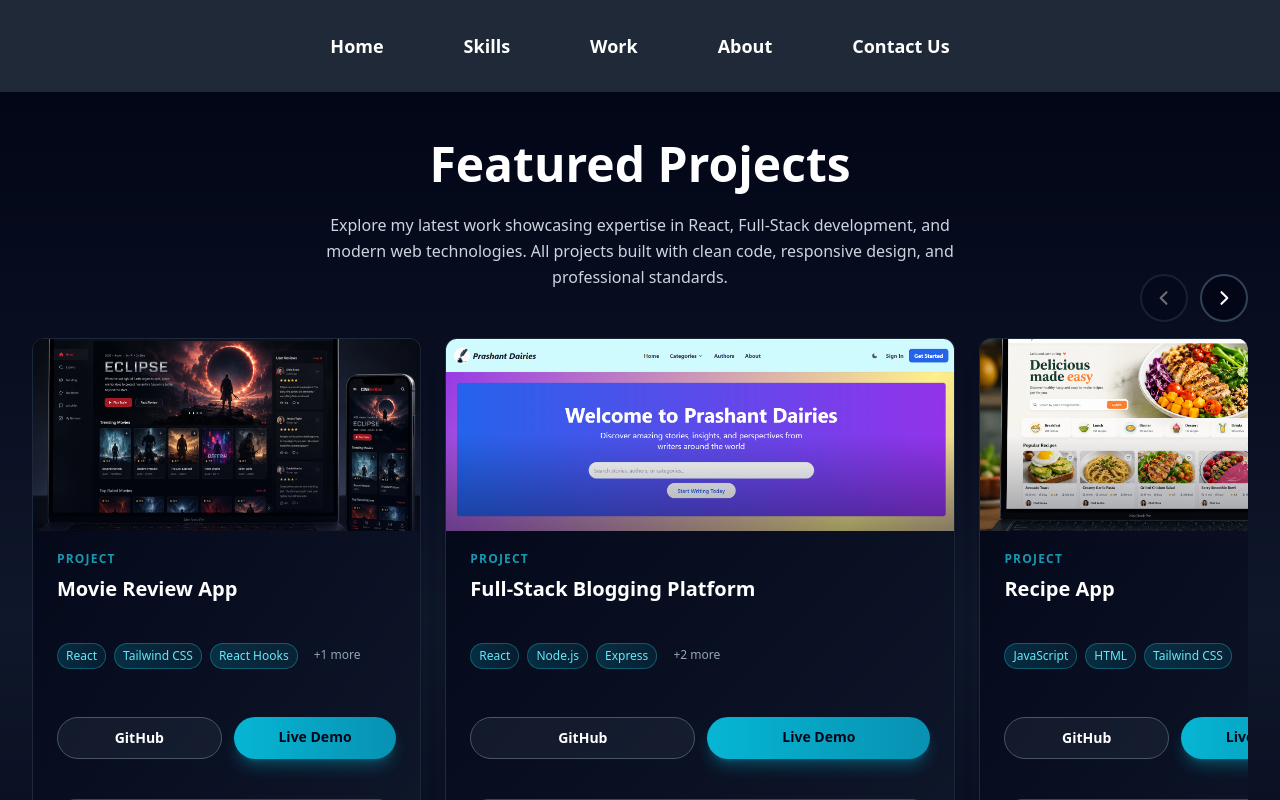
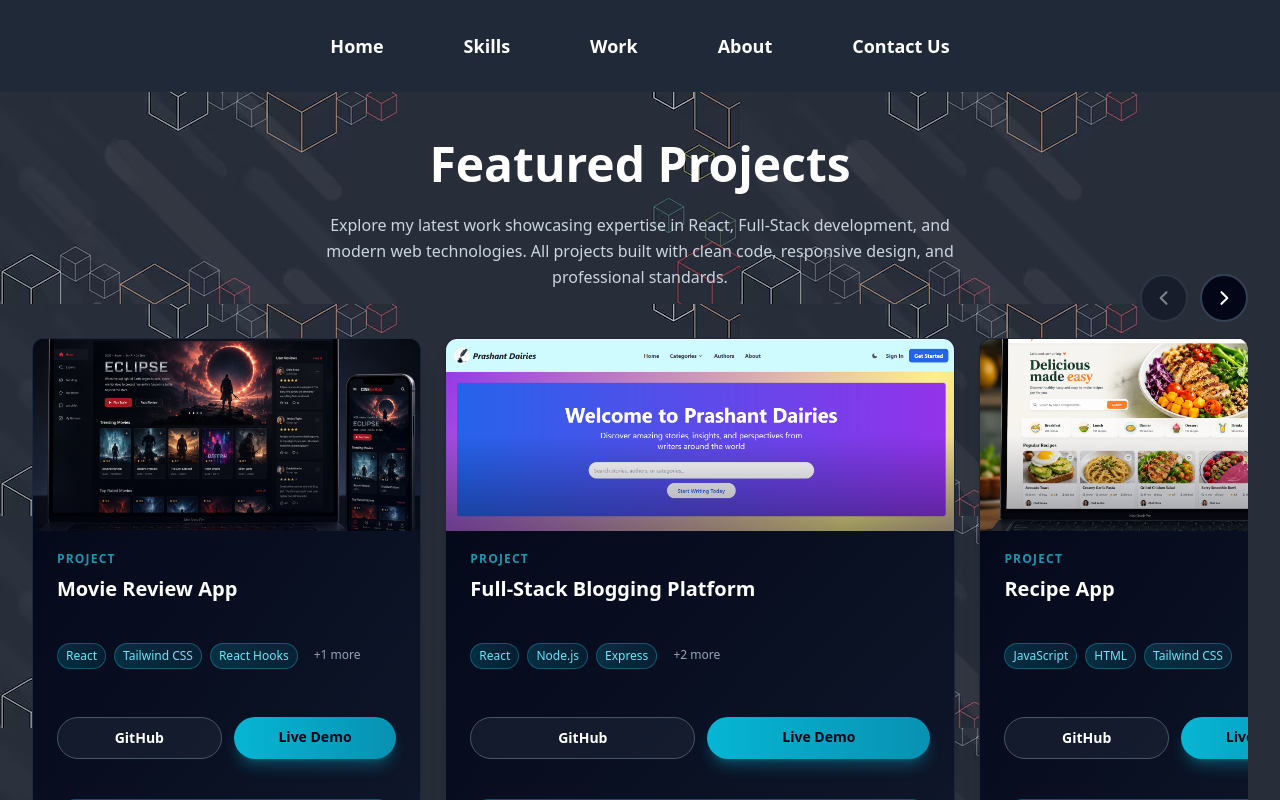
Before and after one commit to Prashant-kumar-pcpk/My-Portfolio-FE, a React (Create React App) app: page /work in a window 1280 px wide. Shown: the top 800 px of the page. Built offline with nearby package versions, Linux system fonts and the light colour scheme.

Commit message:
bg work page

```diff
--- a/src/pages/Work.js
+++ b/src/pages/Work.js
@@ -1,6 +1,7 @@
 
 import React, { useEffect, useState } from 'react';
 import { motion, AnimatePresence } from 'framer-motion';
+import bg from '../assets/skill.avif';
 
 const projects = [
   {
@@ -62,7 +63,10 @@ const ProjectModal = ({ project, isOpen, onClose }) => {
           animate={{ opacity: 1 }}
           exit={{ opacity: 0 }}
           onClick={onClose}
-          className="fixed inset-0 z-50 flex items-center justify-center bg-black/50 p-4"
+          className="fixed inset-0 z-50 flex items-center justify-center p-4"
+          style={{
+                 backgroundImage: `url(${bg})`,
+                   }} >
         >
           <motion.div
             initial={{ scale: 0.95, opacity: 0 }}
@@ -142,7 +146,11 @@ export default function Project() {
   const translatePercent = -(activeIndex * (100 / visibleCount));
 
   return (
-    <div className="min-h-screen bg-gradient-to-b from-slate-950 via-slate-900 to-slate-950 px-4 py-12 sm:px-6 lg:px-8">
+    <div className="min-h-screen  px-4 py-12 sm:px-6 lg:px-8"
+    style={{
+         backgroundImage: `url(${bg})`,
+            }} >
+
       <div className="mx-auto max-w-7xl">
         {/* Header */}
         <motion.div
```
Also changed, not shown: public/my blur-photo.JPG (deleted).
